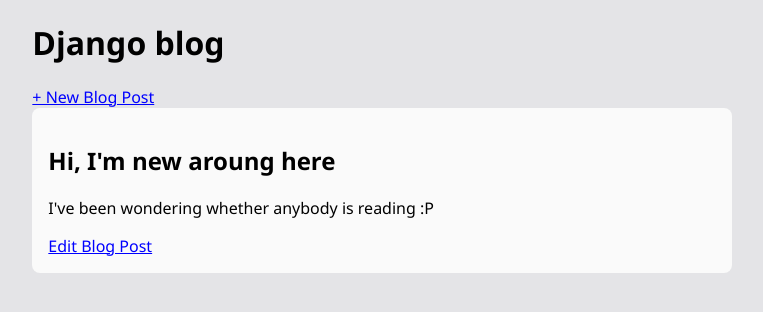
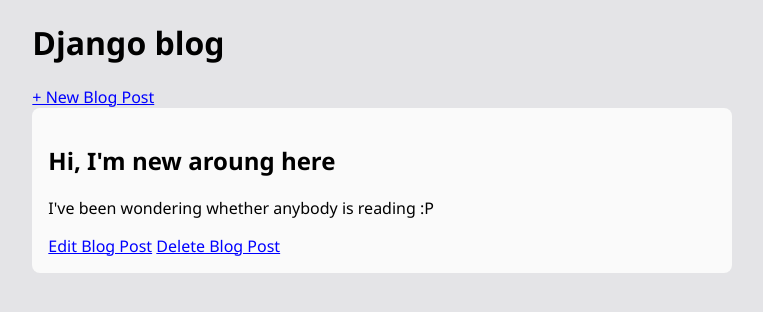
Before and after one commit to ralberrto/blog, a Django app: page /post/1/ in a window 1280 px wide. Shown: the top 312 px of the page, without its empty margins (161-924 px from the left). Run offline with Django 4.2, Linux system fonts and the light colour scheme; data comes from the database, SQL or seed files in the repository.

Commit message:
Add delete link in Post details template

```diff
--- a/templates/post_detail.html
+++ b/templates/post_detail.html
@@ -5,6 +5,7 @@
     <h2>{{ post.title }}</h2>
     <p>{{ post.body }}</p>
     <a href="{% url 'post_edit' post.pk %}">Edit Blog Post</a>
+    <a href="{% url 'post_delete' post.pk %}">Delete Blog Post</a>
 </div>
 
 {% endblock content %}
```
